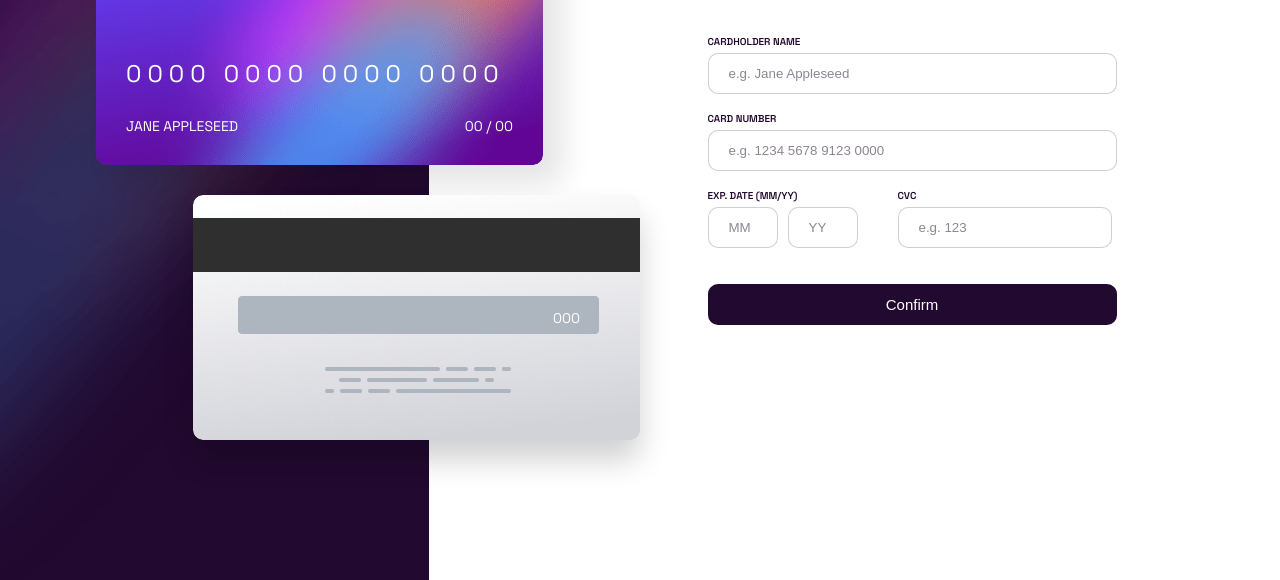
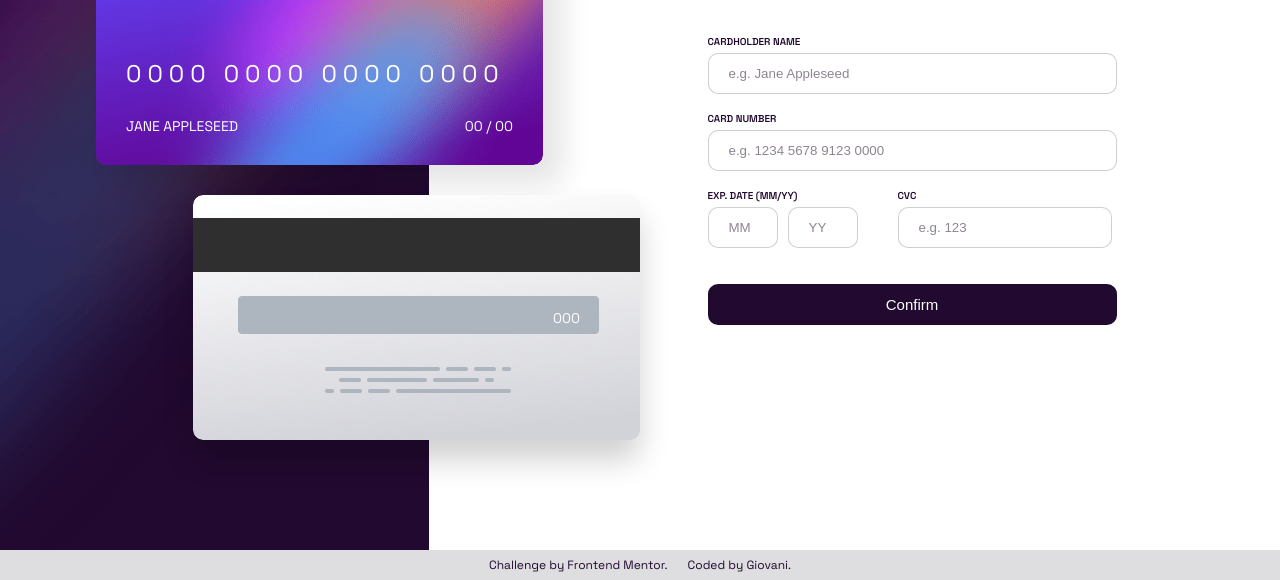
Before and after one commit to giovanigomez1/Interactive_c, a website built with Parcel: page index.html in a window 1280 px wide. Shown: the part 220-800 px from the top of the page. Built offline with nearby package versions, Linux system fonts and the light colour scheme.

Commit message:
Project compelted ready to deploy

```diff
--- a/index.html
+++ b/index.html
@@ -100,14 +100,11 @@
       </div>
 
     </div>
-
-
-
   </div>
 
-  <div class="attribution hidden">
-    Challenge by <a href="https://www.frontendmentor.io?ref=challenge" target="_blank">Frontend Mentor</a>.
-    Coded by <a href="#">Your Name Here</a>.
+  <div class="attribution">
+    <p>Challenge by <a href="https://www.frontendmentor.io?ref=challenge" target="_blank">Frontend Mentor</a>. </p>
+    <p>Coded by <a href="https://www.frontendmentor.io/profile/giovanigomez1" target="_blank">Giovani</a>.</p>
   </div>
 </body>
 </html>
--- a/sass/main.scss
+++ b/sass/main.scss
@@ -25,3 +25,22 @@
 .hidden {
   display: none !important;
 }
+
+
+.attribution {
+  position: absolute;
+  background-color: var(--light-grayish-violet);
+  bottom: 0;
+  width: 100%;
+  height: 3rem;
+  @include flex(row, center, center, 2rem);
+  font-size: 1.2rem;
+  color: var(--very-dark-violet);
+  & p {
+    & a {
+      text-decoration: none;
+      cursor: pointer;
+      color: inherit;
+    }
+  }
+}
```
Also changed, not shown: css/style.css, dist/index.html, 2 other files.
